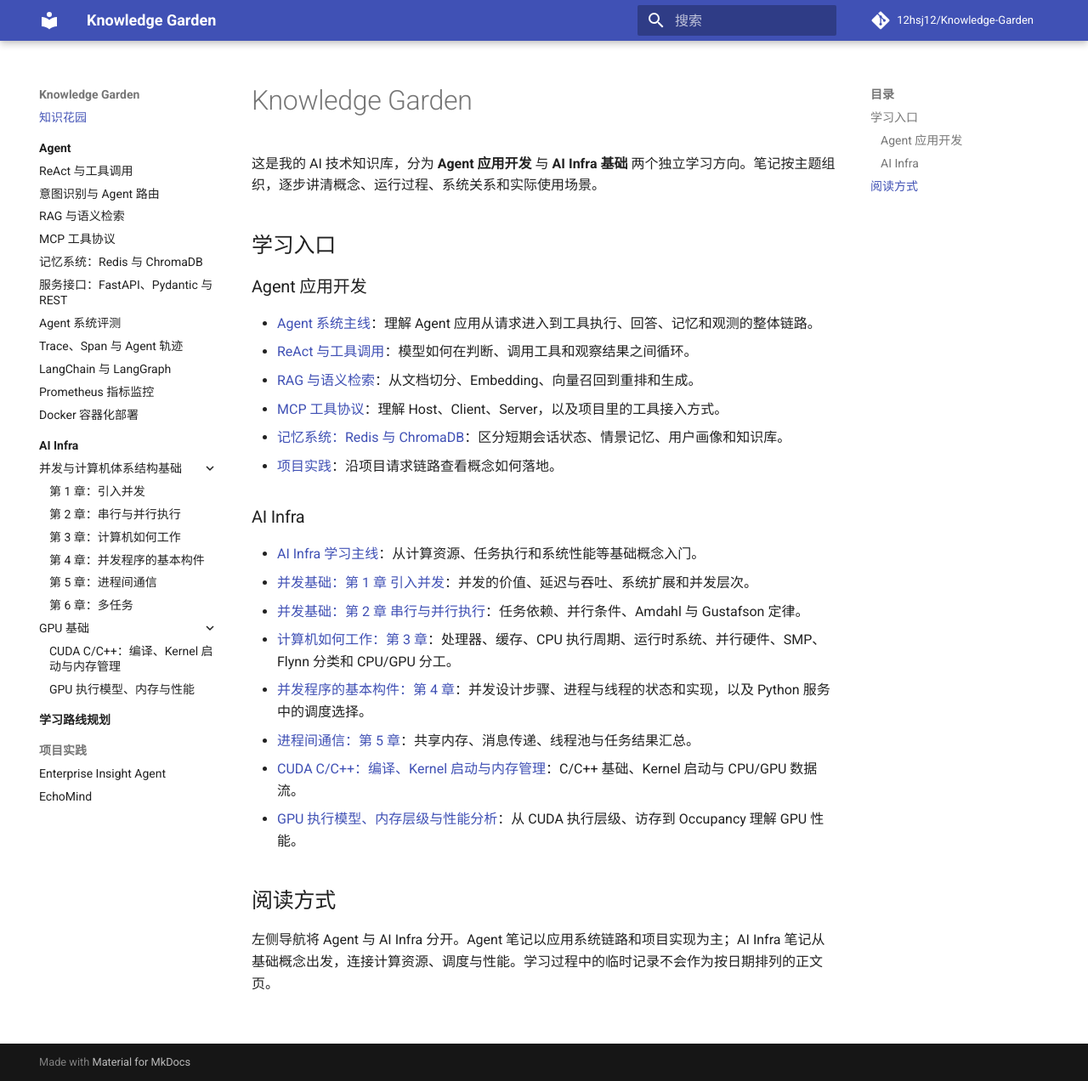
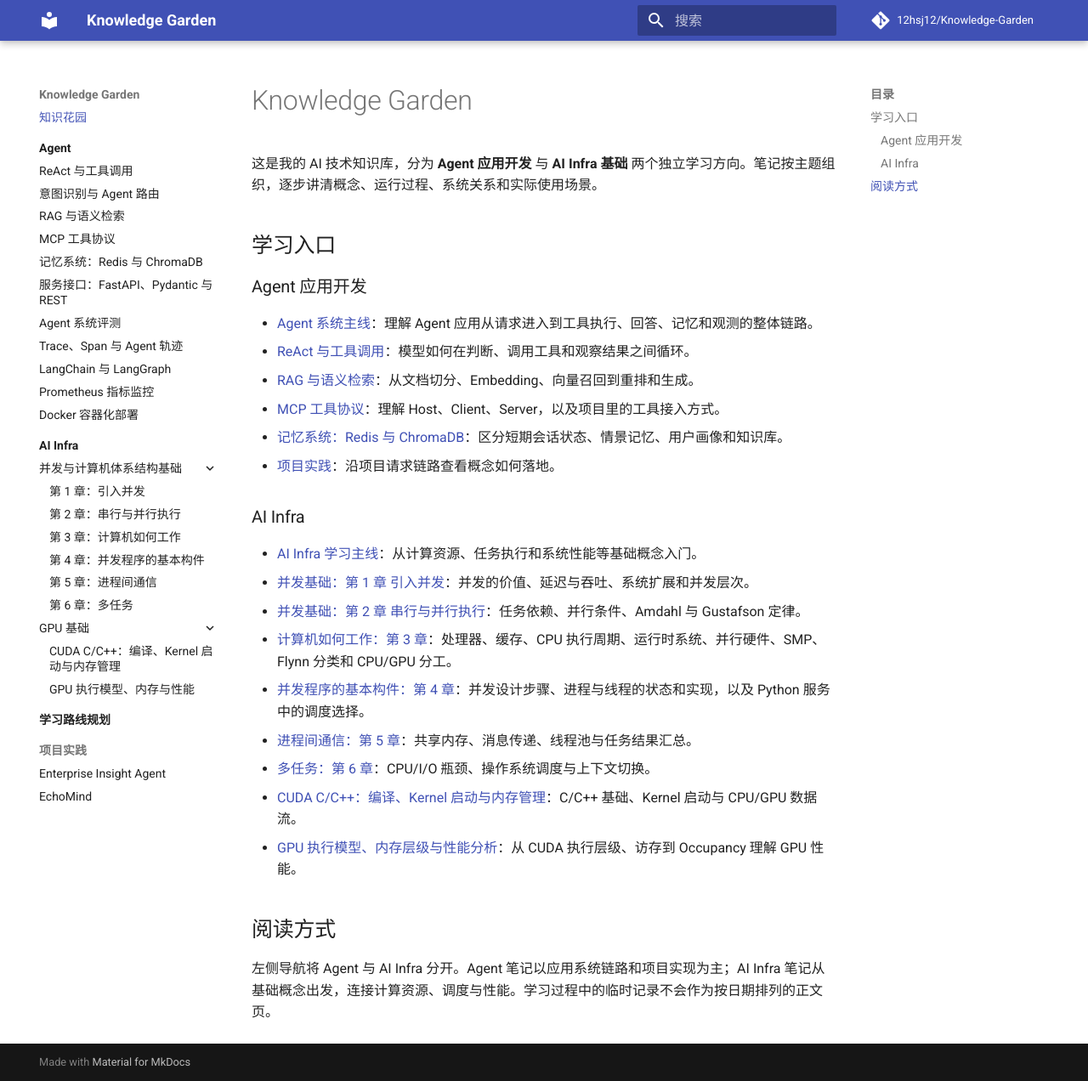
Before and after one commit to 12hsj12/Knowledge-Garden, an MkDocs documentation site: the page built from docs/index.md, in a window 1280 px wide and 1272 px high. Shown: the whole window at 85% size. Built offline with MkDocs 1.6.1 and Material for MkDocs 9.7.7, drawn with Linux system fonts in a browser that asks for light colours; comment, search, counter and statistics services are not loaded.

Commit message:
docs: add chapter 6 to home page

```diff
--- a/docs/index.md
+++ b/docs/index.md
@@ -21,6 +21,7 @@
 - [计算机如何工作：第 3 章](ai-infra/concurrency/chapter-03.md)：处理器、缓存、CPU 执行周期、运行时系统、并行硬件、SMP、Flynn 分类和 CPU/GPU 分工。
 - [并发程序的基本构件：第 4 章](ai-infra/concurrency/chapter-04.md)：并发设计步骤、进程与线程的状态和实现，以及 Python 服务中的调度选择。
 - [进程间通信：第 5 章](ai-infra/concurrency/chapter-05.md)：共享内存、消息传递、线程池与任务结果汇总。
+- [多任务：第 6 章](ai-infra/concurrency/chapter-06.md)：CPU/I/O 瓶颈、操作系统调度与上下文切换。
 - [CUDA C/C++：编译、Kernel 启动与内存管理](ai-infra/gpu/cuda-c-cpp-memory-kernel.md)：C/C++ 基础、Kernel 启动与 CPU/GPU 数据流。
 - [GPU 执行模型、内存层级与性能分析](ai-infra/gpu/cuda-execution-memory-performance.md)：从 CUDA 执行层级、访存到 Occupancy 理解 GPU 性能。
 
```
